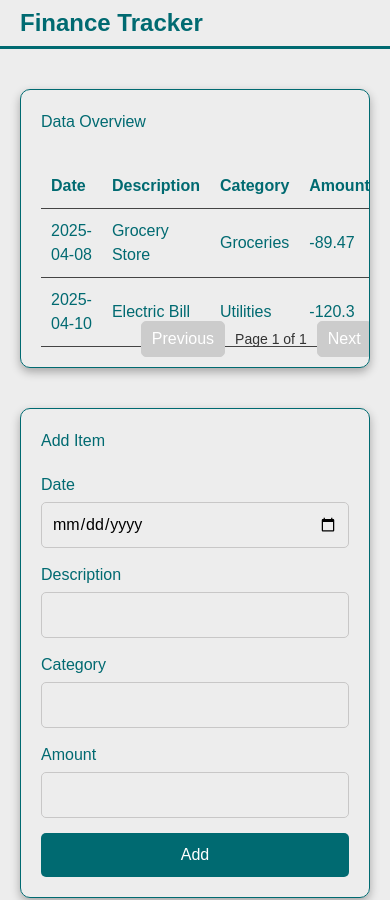
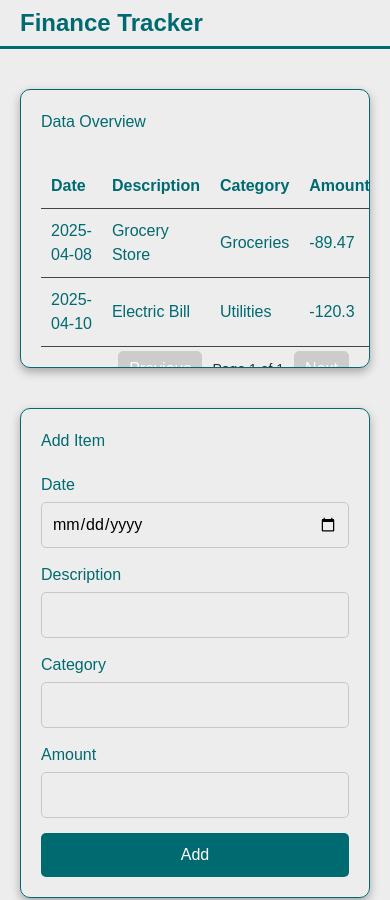
Before and after one commit to ImSeanSean/Briefly, a SvelteKit app: page / in a window 390 px wide. Shown: the top 900 px of the page. Built offline with nearby package versions, Linux system fonts and the light colour scheme; no server answers.

Commit message:
update css

```diff
--- a/src/app.css
+++ b/src/app.css
@@ -412,6 +412,7 @@ header {
     padding: 10px 0;
     position: absolute;
     bottom: 0;
+    right: 20px;
     width: 95%;
     display: flex;
     justify-content: end;
@@ -446,6 +447,14 @@ header {
         padding: 0 20px;
     }
 
+    .data-overview {
+        height: 700px !important;
+    }
+
+    .pagination {
+        bottom: -30px;
+    }
+
     .data-overview,
     .popup {
         width: 100%;
```
